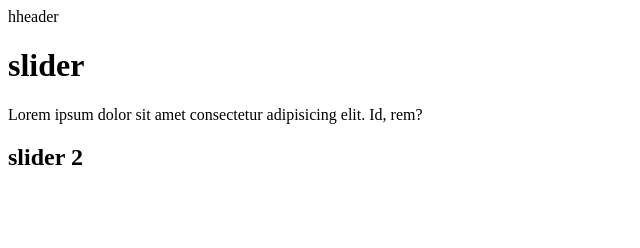
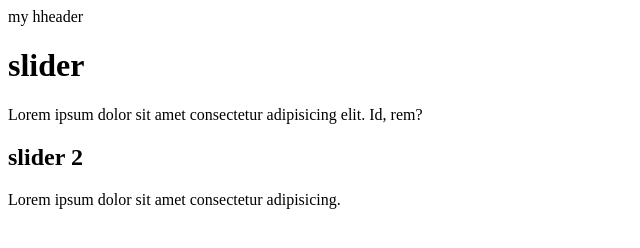
Before and after one commit to mobinanbz/git-project-one-part2, a plain HTML site: page index.html in a window 1280 px wide. Shown: the whole page, without its empty margins (0-640 px from the left). Drawn offline with Linux system fonts and the light colour scheme.

Commit message:
some changes in dev

```diff
--- a/index.html
+++ b/index.html
@@ -7,13 +7,14 @@
 </head>
 <body>
   <header>
-    hheader
+    my hheader
   </header>
 
   <div class="slider">
     <h1>slider</h1>
     <p>Lorem ipsum dolor sit amet consectetur adipisicing elit. Id, rem?</p>
     <h2>slider 2</h2>
+    <p>Lorem ipsum dolor sit amet consectetur adipisicing.</p>
   </div>
 </body>
 </html>
```
